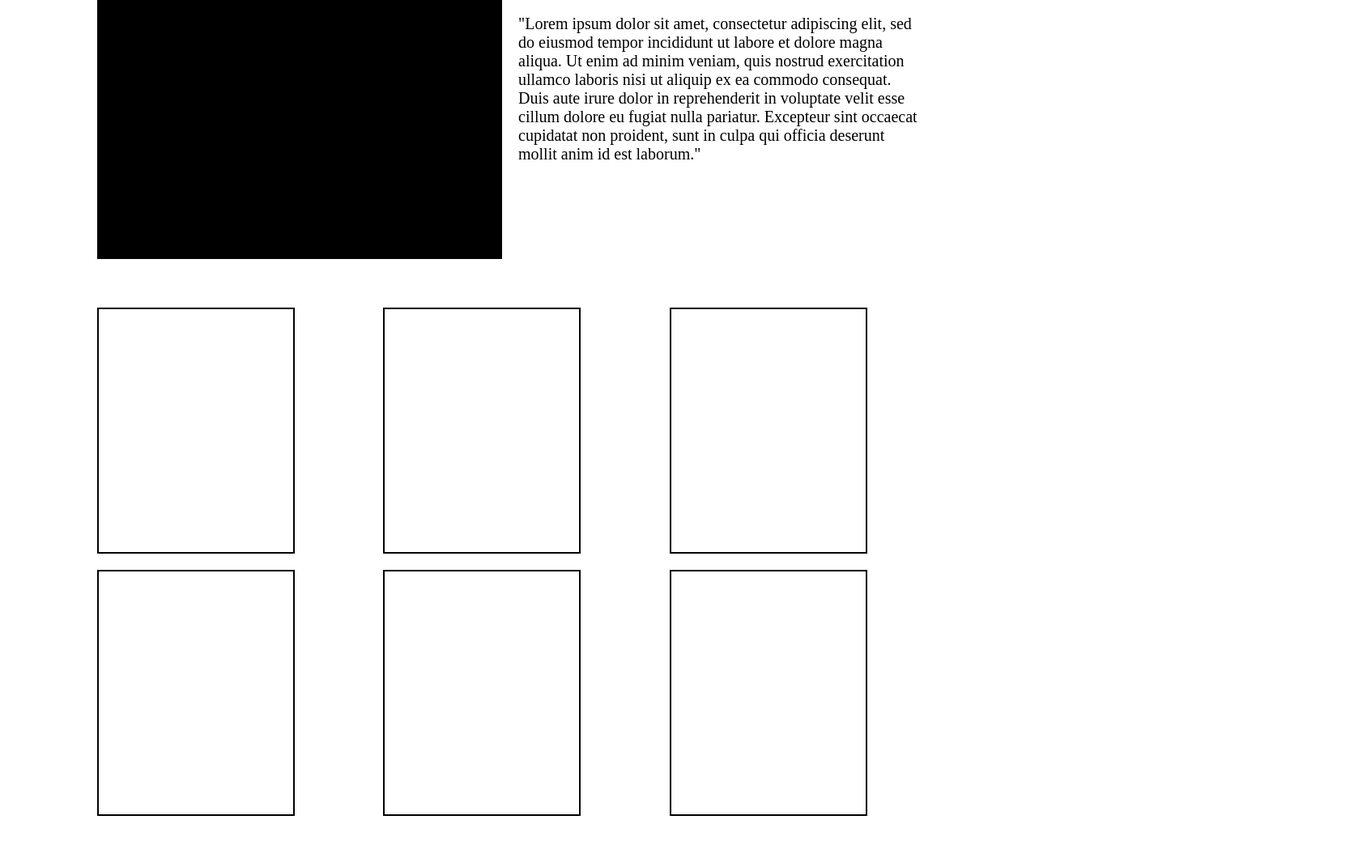
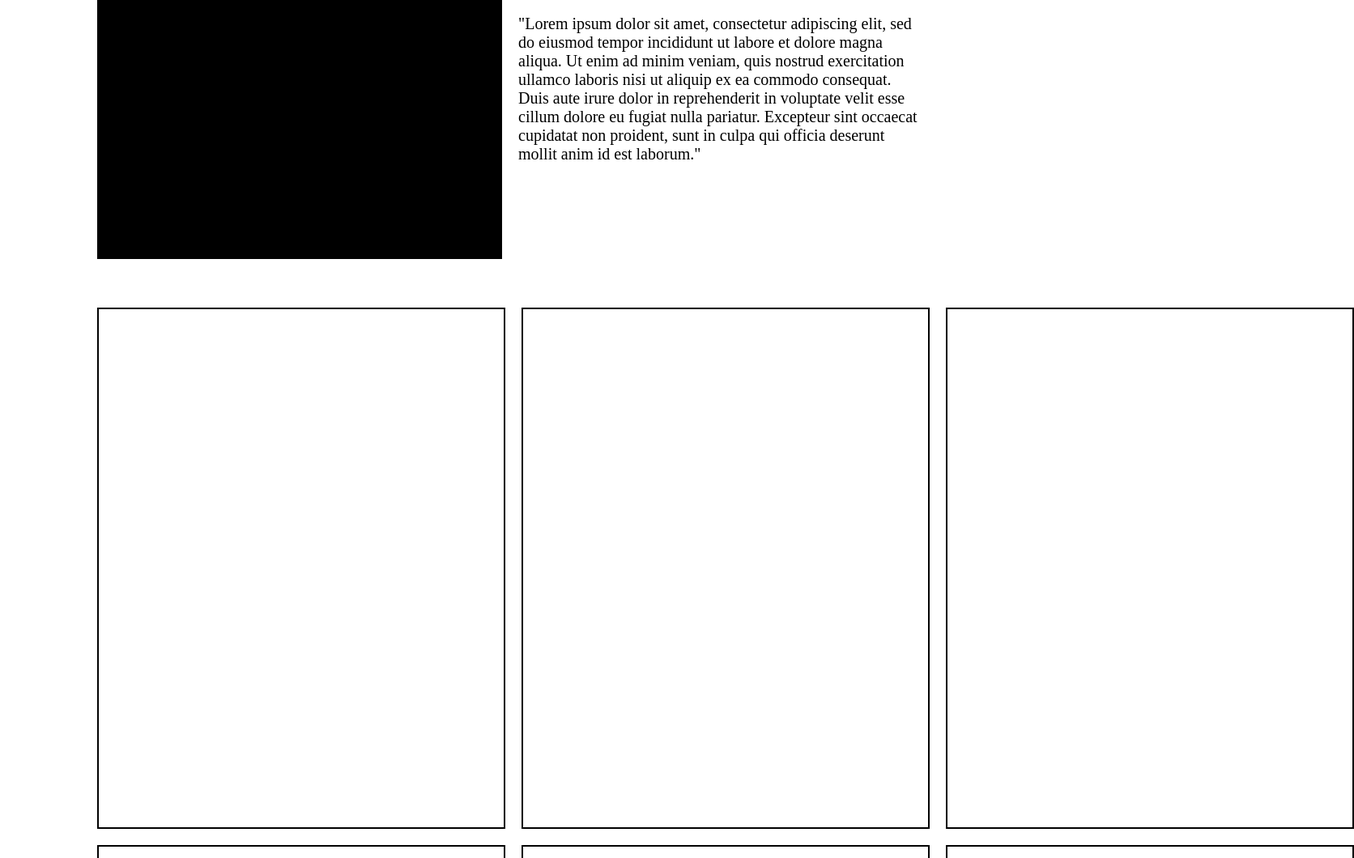
Before and after one commit to SemiSentientFungus/homepage, a plain HTML site: page index.html in a window 1280 px wide. Shown: the part 240-1300 px from the top of the page at 81% size, 1672 px wide, since content can reach past the window. Before the commit the page ends 1248 px from the top, so only its background shows below. Drawn offline with Linux system fonts and the light colour scheme.

Commit message:
add basic styling to grid items

```diff
--- a/style.css
+++ b/style.css
@@ -49,7 +49,7 @@ body{
 }
 
 .project{
-    width: 240px;
-    height: 300px;
+    width: 500px;
+    height: 640px;
     border: 2px solid black;
 }
```
